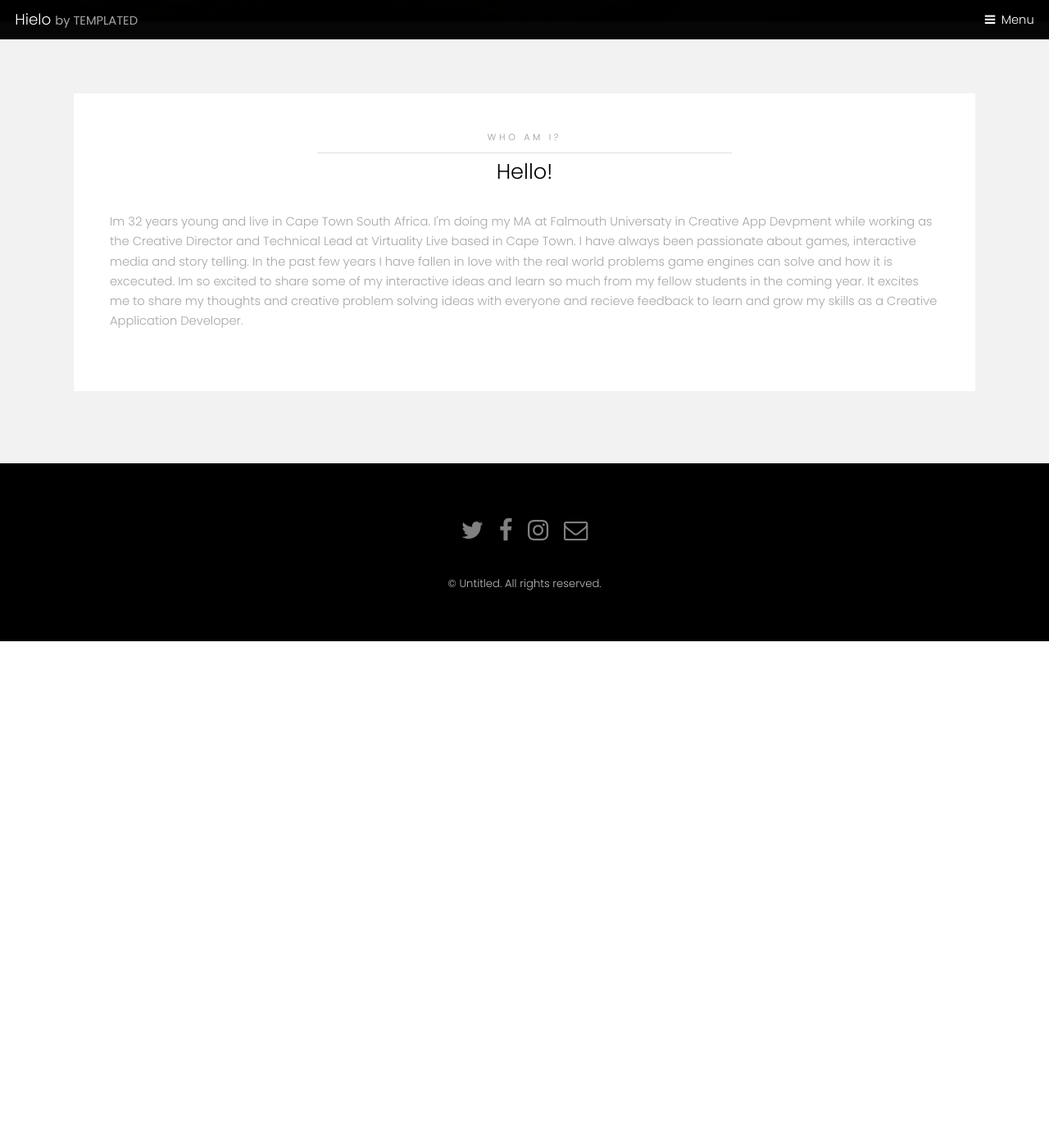
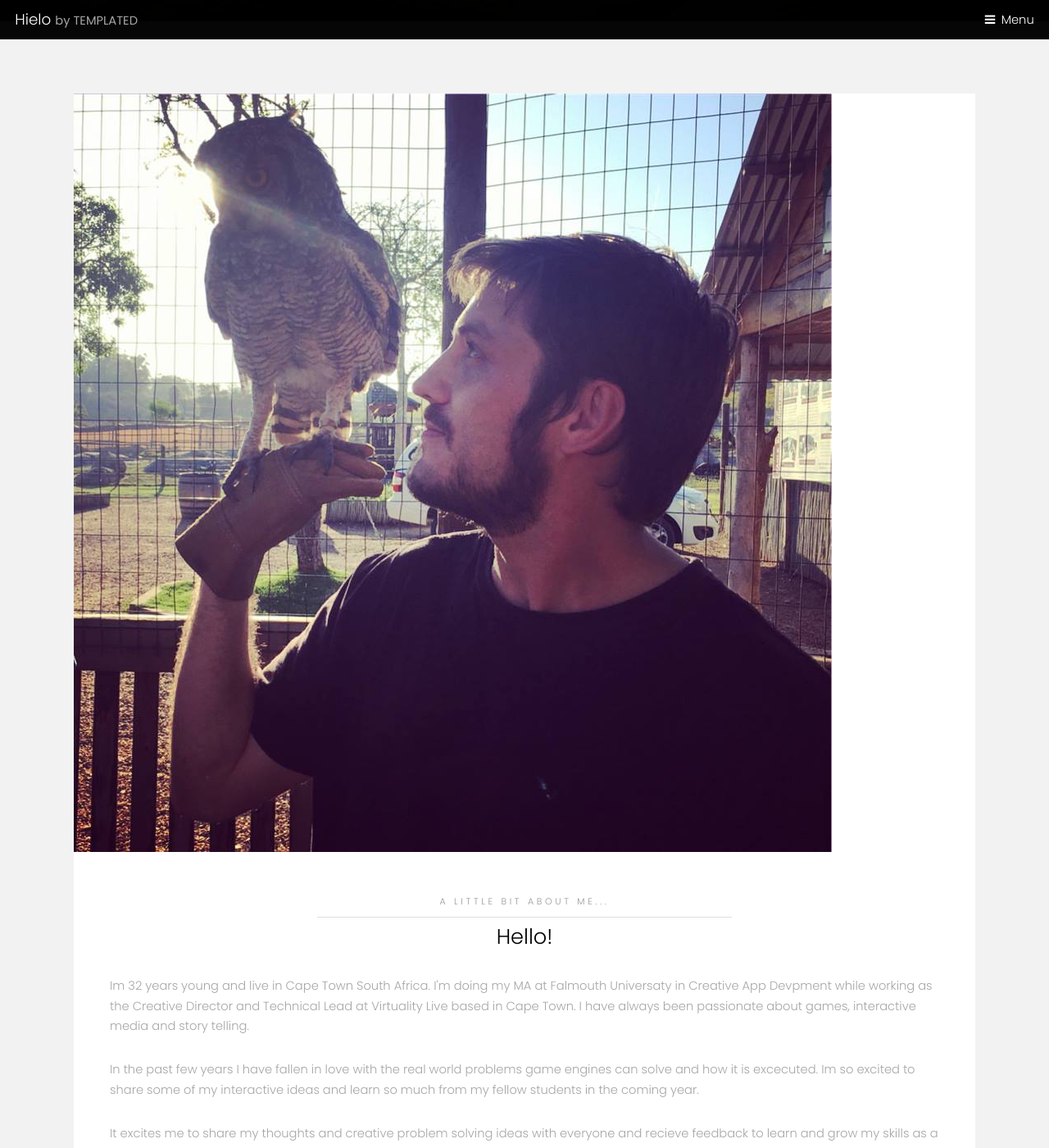
Before and after one commit to NicoVDMerweCRJ/NicoVDMerweCRJ.github.io, a Jekyll site: the page aboutme.html, which Jekyll copies as it is, in a window 1280 px wide and 1400 px high, scrolled down 262 px. Shown: the whole window at 82% size. Built offline with Jekyll 4.4.1, drawn with Linux system fonts in a browser that asks for light colours; before the commit the page ends 1044 px from its top, so only the background shows below that; some of the changed text lies outside the part shown.

Commit message:
Update aboutme.html

```diff
--- a/aboutme.html
+++ b/aboutme.html
@@ -41,12 +41,15 @@
 			<section id="two" class="wrapper style2">
 				<div class="inner">
 					<div class="box">
+						<img src="images/Me.jpg" alt="" />
 						<div class="content">
 							<header class="align-center">
-								<p>Who am I?</p>
+								<p>A little bit About Me...</p>
 								<h2>Hello!</h2>
 							</header>
-							 <p>Im 32 years young and live in Cape Town South Africa. I'm doing my MA at Falmouth Universaty in Creative App Devpment while working as the Creative Director and Technical Lead at Virtuality Live based in Cape Town. I have always been passionate about games, interactive media and story telling. In the past few years I have fallen in love with the real world problems game engines can solve and how it is excecuted. Im so excited to share some of my interactive ideas and learn so much from my fellow students in the coming year. It excites me to share my thoughts and creative problem solving ideas with everyone and recieve feedback to learn and grow my skills as a Creative Application Developer.<p>
+								<p>Im 32 years young and live in Cape Town South Africa. I'm doing my MA at Falmouth Universaty in Creative App Devpment while working as the Creative Director and Technical Lead at Virtuality Live based in Cape Town. I have always been passionate about games, interactive media and story telling.</p>
+								<p>In the past few years I have fallen in love with the real world problems game engines can solve and how it is excecuted. Im so excited to share some of my interactive ideas and learn so much from my fellow students in the coming year.</p>
+								<p>It excites me to share my thoughts and creative problem solving ideas with everyone and recieve feedback to learn and grow my skills as a Creative Application Developer.</p>
 						</div>
 					</div>
 				</div>
@@ -63,7 +66,7 @@
 					</ul>
 				</div>
 				<div class="copyright">
-					&copy; Untitled. All rights reserved.
+					&copy; Nico van der Merwe. All rights reserved.
 				</div>
 			</footer>
 
```
